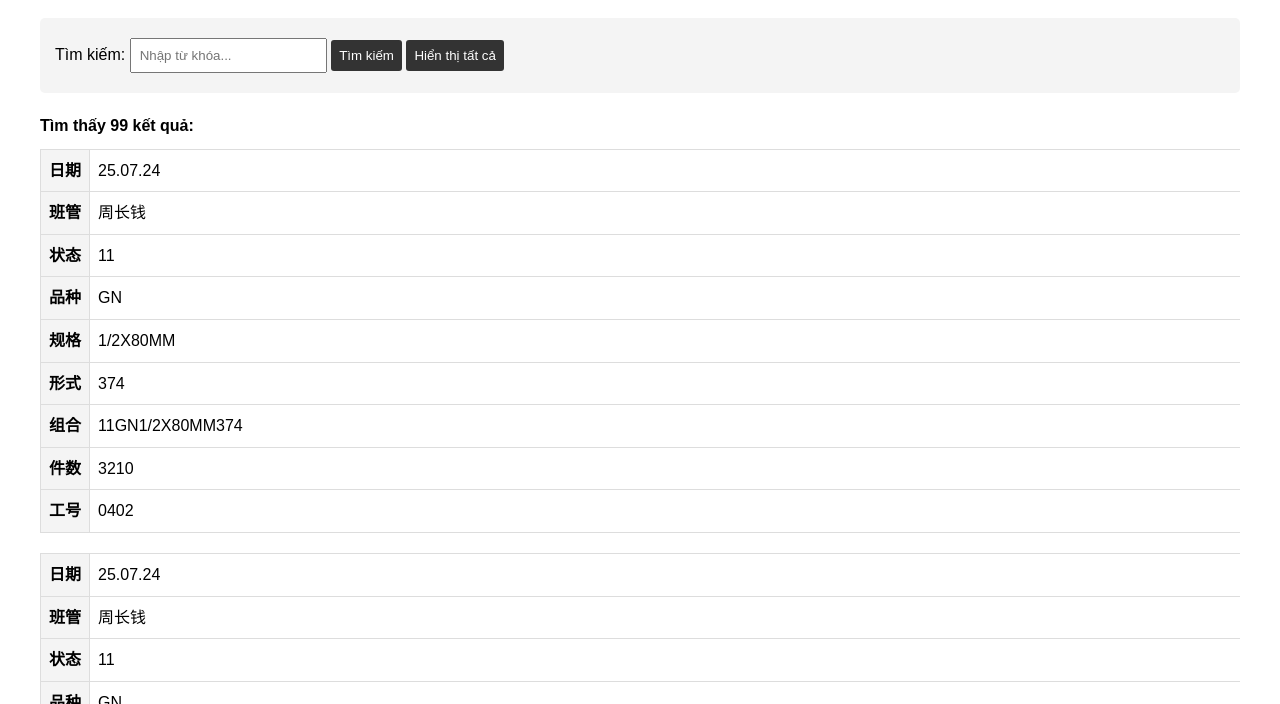
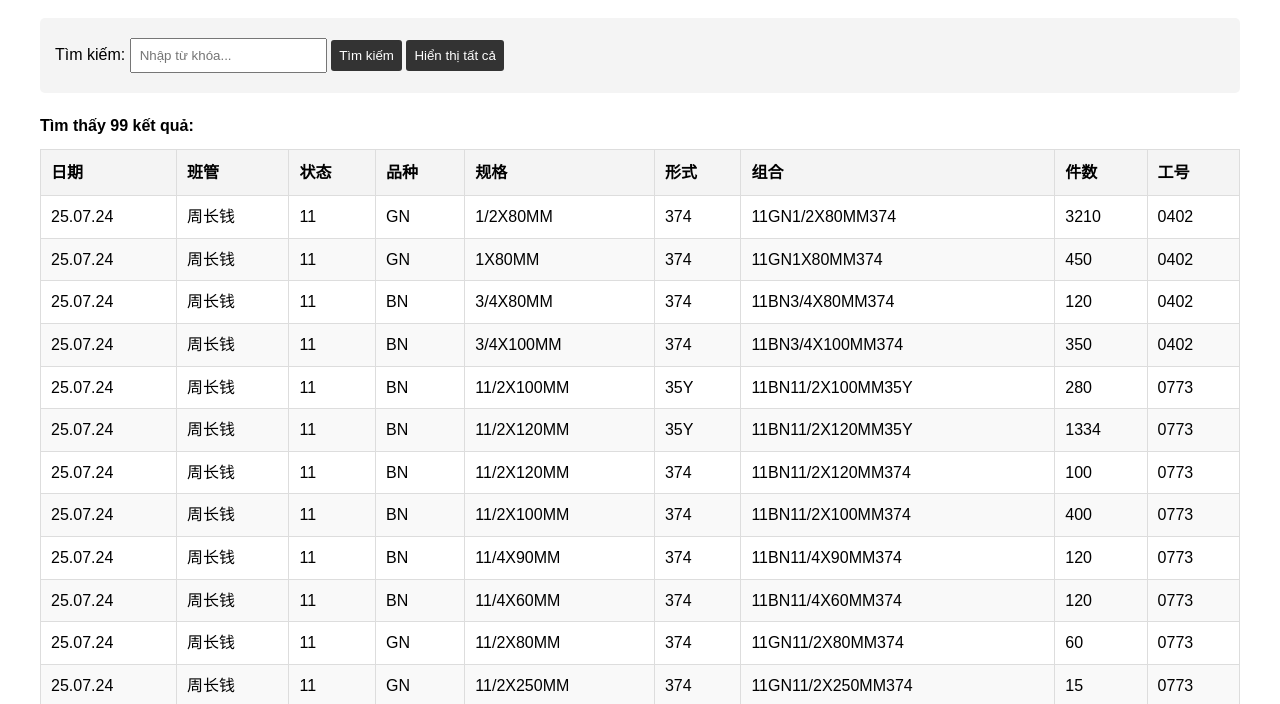
Before and after one commit to quangthanhqldd/pp, a plain HTML site: page index.html in a window 1280 px wide. Shown: the part 96-800 px from the top of the page. Drawn offline with Linux system fonts and the light colour scheme.

Commit message:
Update index.html

```diff
--- a/index.html
+++ b/index.html
@@ -41,28 +41,29 @@
             margin-top: 20px;
             overflow-x: auto;
         }
-        .vertical-table {
-            display: table;
+        .data-table {
+            width: 100%;
             border-collapse: collapse;
-            width: 100%;
             margin-bottom: 20px;
         }
-        .vertical-row {
-            display: table-row;
+        .data-table th {
+            background-color: #f4f4f4;
+            position: sticky;
+            top: 0;
+            font-weight: bold;
+            text-align: left;
+            padding: 10px;
+            border: 1px solid #ddd;
         }
-        .vertical-header {
-            display: table-cell;
-            font-weight: bold;
-            background: #f4f4f4;
-            padding: 8px;
+        .data-table td {
+            padding: 8px 10px;
             border: 1px solid #ddd;
-            white-space: nowrap;
-            width: 1%;
         }
-        .vertical-value {
-            display: table-cell;
-            padding: 8px;
-            border: 1px solid #ddd;
+        .data-table tr:nth-child(even) {
+            background-color: #f9f9f9;
+        }
+        .data-table tr:hover {
+            background-color: #f1f1f1;
         }
         .error {
             color: red;
@@ -142,7 +143,7 @@
             displayResults(filteredData);
         }
 
-        // Hàm hiển thị kết quả dạng bảng dọc
+        // Hàm hiển thị kết quả dạng bảng ngang
         function displayResults(data) {
             const resultsContainer = document.getElementById('results');
 
@@ -152,27 +153,25 @@
             }
 
             let html = `<div class="result-count">Tìm thấy ${data.length} kết quả:</div>`;
+            html += '<table class="data-table"><thead><tr>';
 
-            // Lấy danh sách các header từ item đầu tiên
+            // Tạo tiêu đề bảng từ keys của object đầu tiên
             const headers = Object.keys(data[0]);
+            headers.forEach(header => {
+                html += `<th>${header}</th>`;
+            });
+            html += '</tr></thead><tbody>';
 
+            // Thêm dữ liệu vào bảng
             data.forEach(item => {
-                html += '<div class="vertical-table">';
-
-                for (const key in item) {
-                    if (item.hasOwnProperty(key)) {
-                        html += `
-                            <div class="vertical-row">
-                                <div class="vertical-header">${key}</div>
-                                <div class="vertical-value">${item[key]}</div>
-                            </div>
-                        `;
-                    }
-                }
-
-                html += '</div>';
+                html += '<tr>';
+                headers.forEach(header => {
+                    html += `<td>${item[header]}</td>`;
+                });
+                html += '</tr>';
             });
 
+            html += '</tbody></table>';
             resultsContainer.innerHTML = html;
         }
 
```
